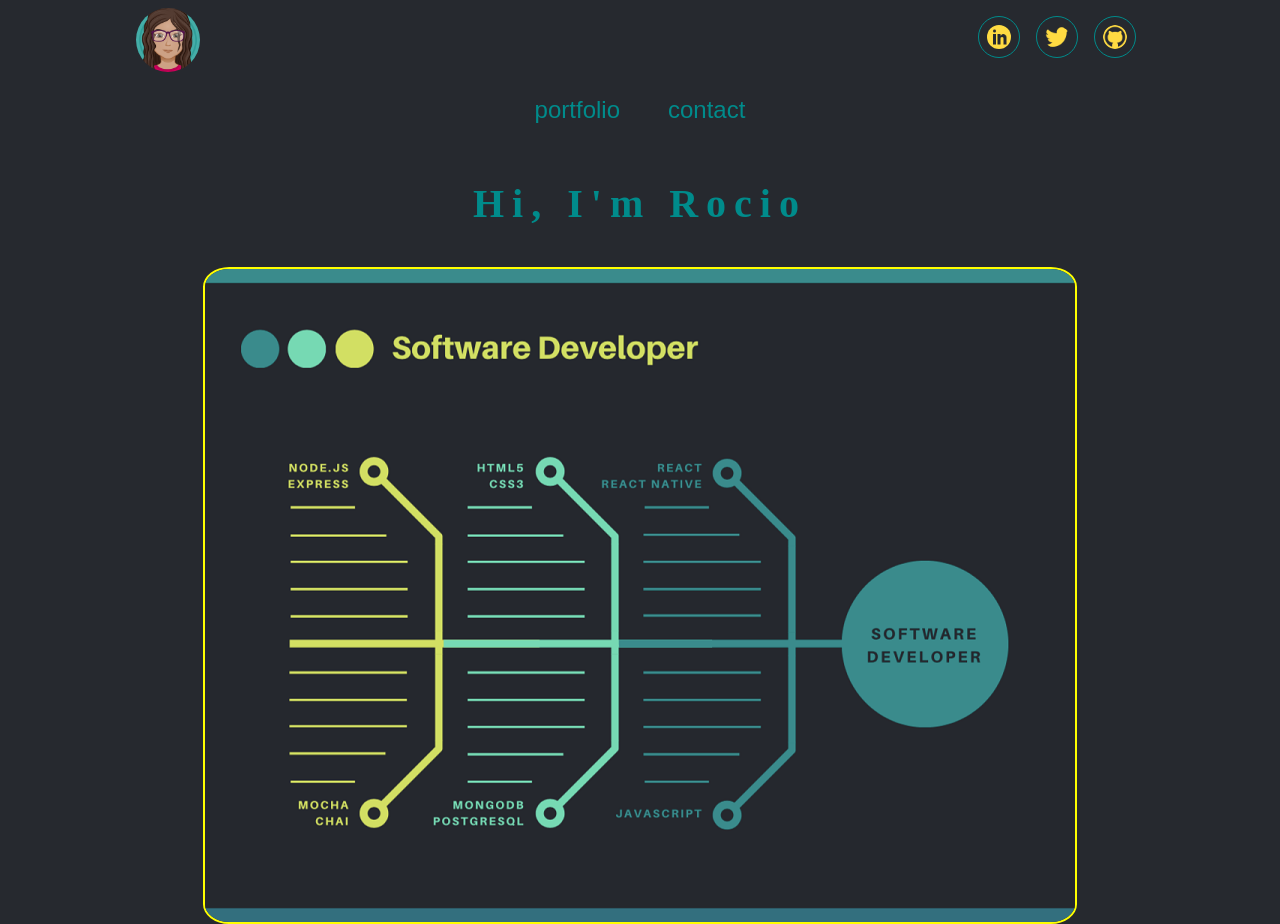
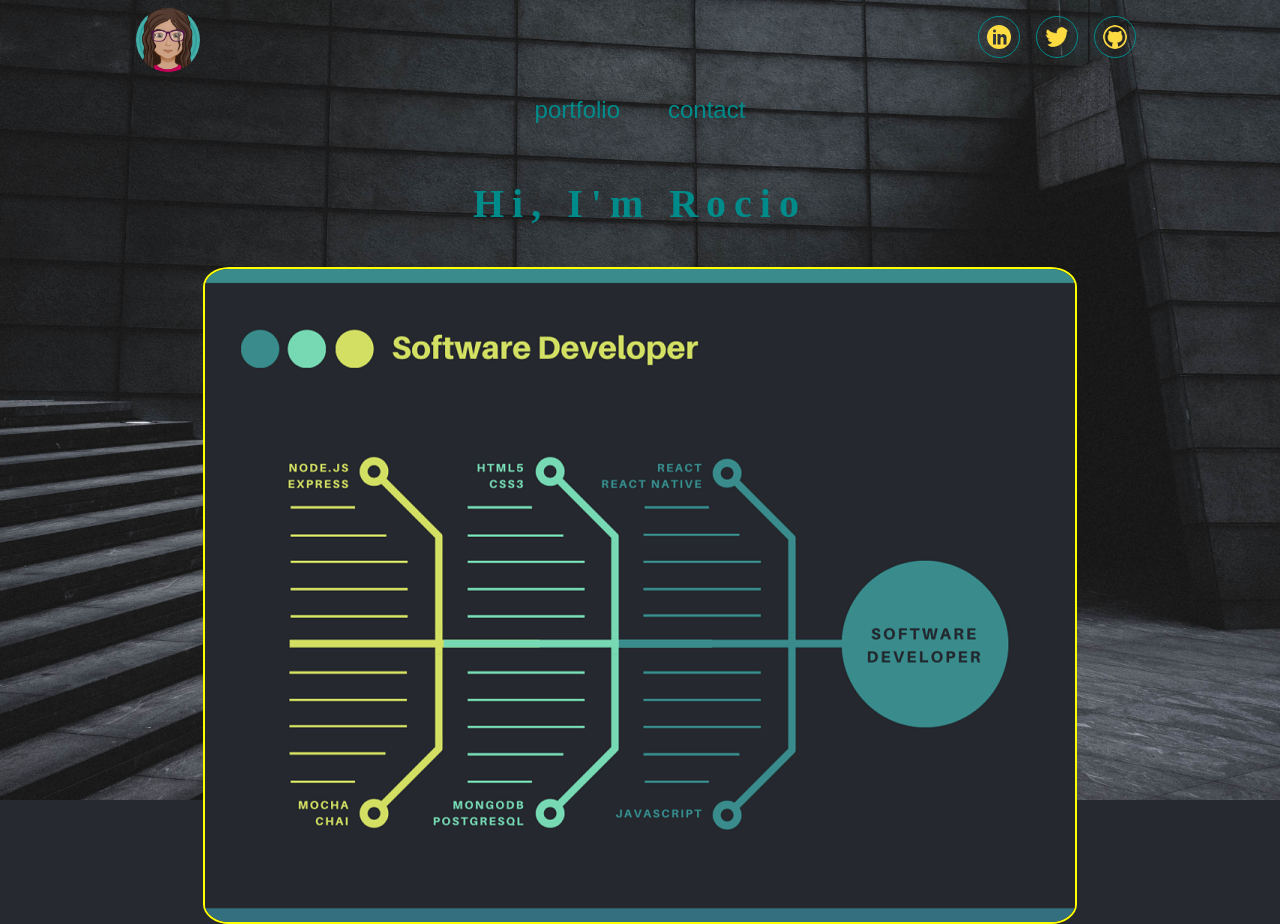
Before and after one commit to ixesta/Ixesta, a React (Create React App) app: page / in a window 1280 px wide. Built offline with nearby package versions, Linux system fonts and the light colour scheme; a web font is replaced by a local one.

Commit message:
background image back

```diff
--- a/src/App.css
+++ b/src/App.css
@@ -1,8 +1,8 @@
 body {
-    /* background-image: url('./background.jpg');
+    background-image: url('./background.jpg');
     background-size: cover;
     background-repeat: no-repeat;
-    background-position: center; */
+    background-position: center;
     margin: 0;
     height: 100%;
 
```
